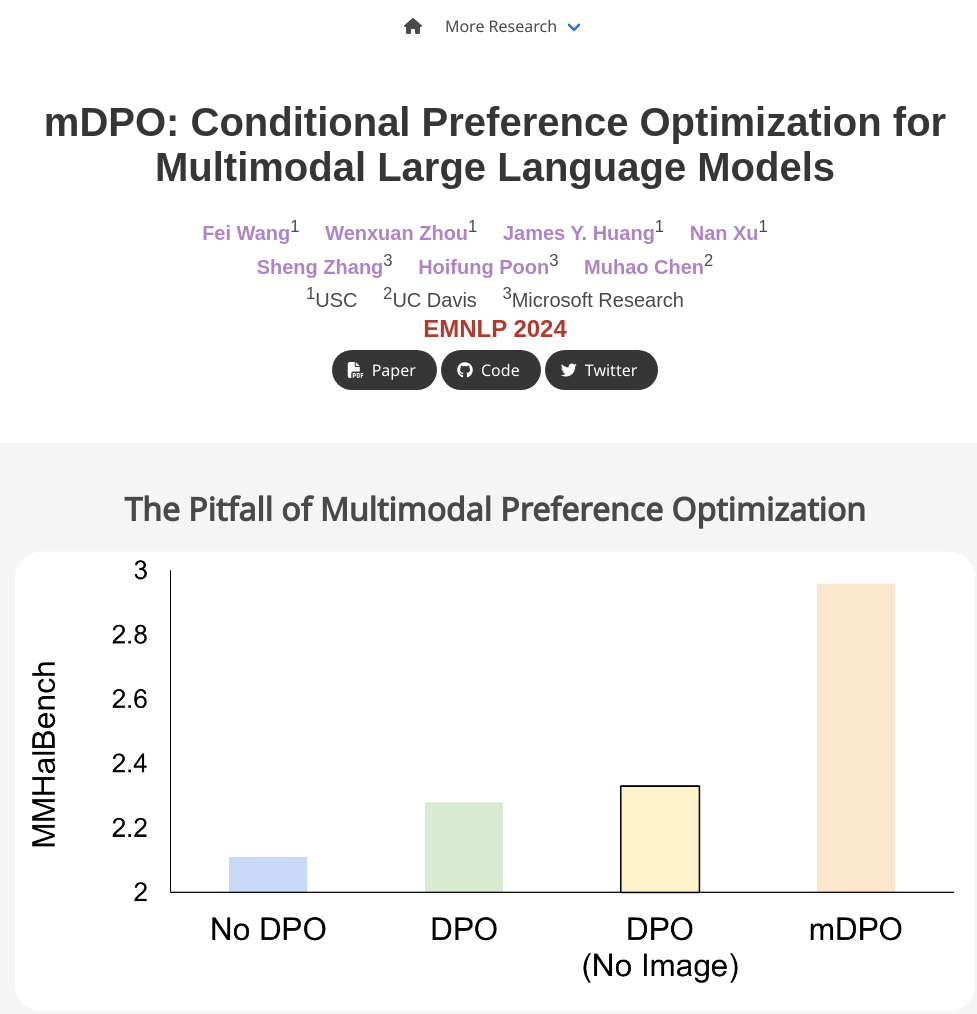
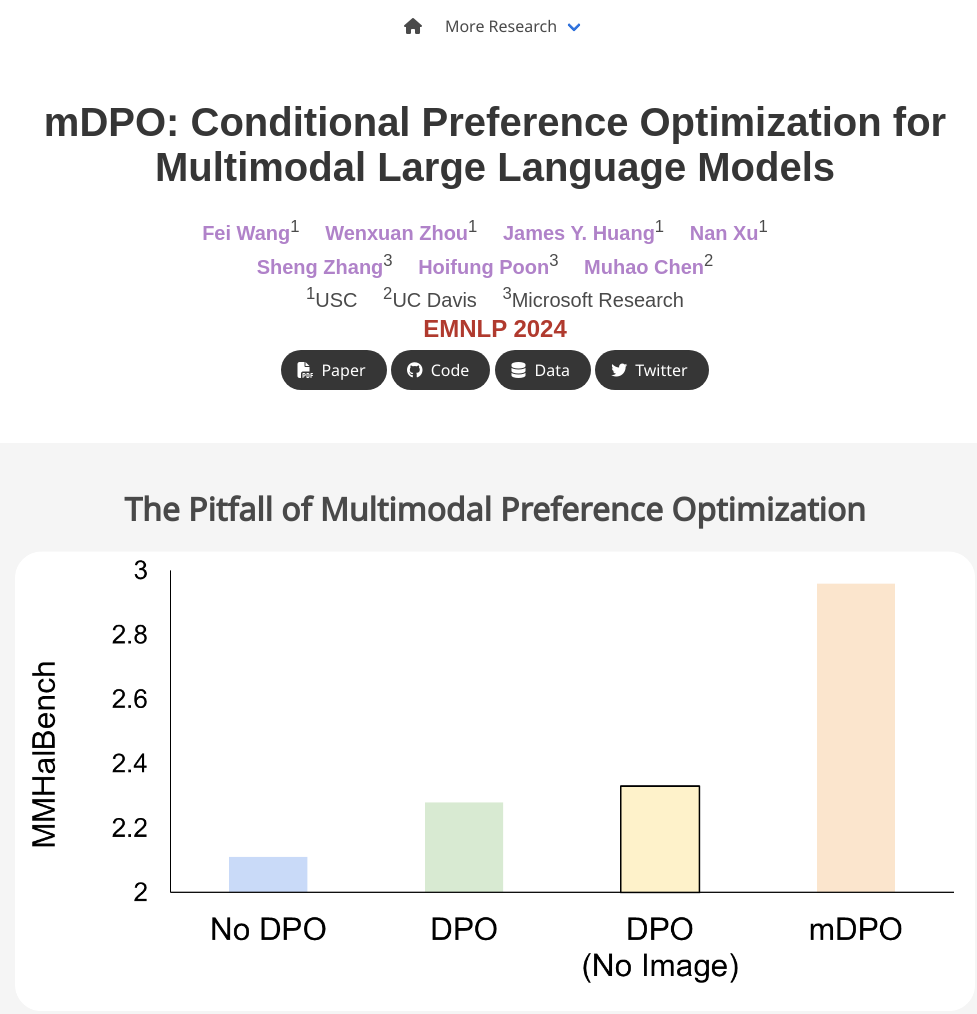
Before and after one commit to FeiWang96/mDPO, a plain HTML site: page index.html in a window 1280 px wide. Shown: the top 1014 px of the page, without its empty margins (145-1122 px from the left). Drawn offline with nearby package versions, Linux system fonts and the light colour scheme; some icons are missing; a web font is replaced by a local one.

Commit message:
Update index.html

```diff
--- a/index.html
+++ b/index.html
@@ -146,6 +146,16 @@
                   </a>
                   </span>
 
+                  <span class="link-block">
+                    <a href="https://huggingface.co/datasets/fwnlp/mDPO-preference-data" target="_blank"
+                    class="external-link button is-normal is-rounded is-dark">
+                    <span class="icon">
+                      <i class="fas fa-database"></i>
+                    </span>
+                    <span>Data</span>
+                  </a>
+                  </span>
+
                 <span class="link-block">
                   <a href="https://x.com/fwang_nlp/status/1805209265293930532" target="_blank"
                   class="external-link button is-normal is-rounded is-dark">
```
